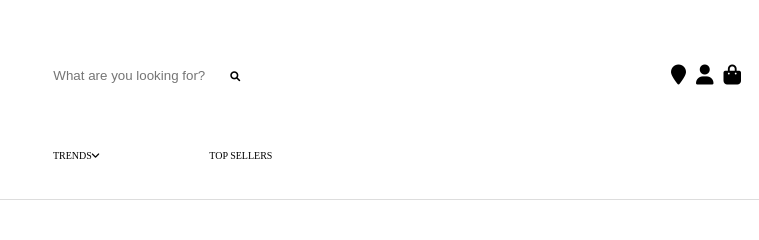
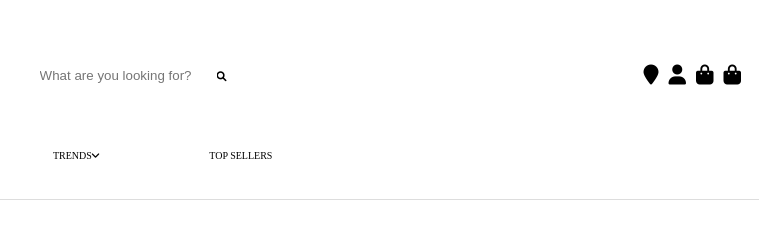
Before and after one commit to jonycoderbuilder/Pruebas-concepto-valtech, a plain HTML site: page index.html in a window 1280 px wide. Shown: the top 240 px of the page, 489-1248 px from the left. Drawn offline with Linux system fonts and the light colour scheme.

Commit message:
Agregué un nuevo li

```diff
--- a/index.html
+++ b/index.html
@@ -22,6 +22,7 @@
              <div class="icons">
                 <li><a href="#"><i class="fas fa-map-marker icon-nav fa-2x"></i></a></li>
                 <li><a href="#"><i class="fas fa-user icon-nav fa-2x"></i></a></li>
+                <li><a href="#"><i class="fas fa-shopping-bag icon-nav fa-2x"></i></a></li>
                 <li><a href="#"><i class="fas fa-shopping-bag icon-nav fa-2x"></i></a></li>
              </div>
          </div>
```
